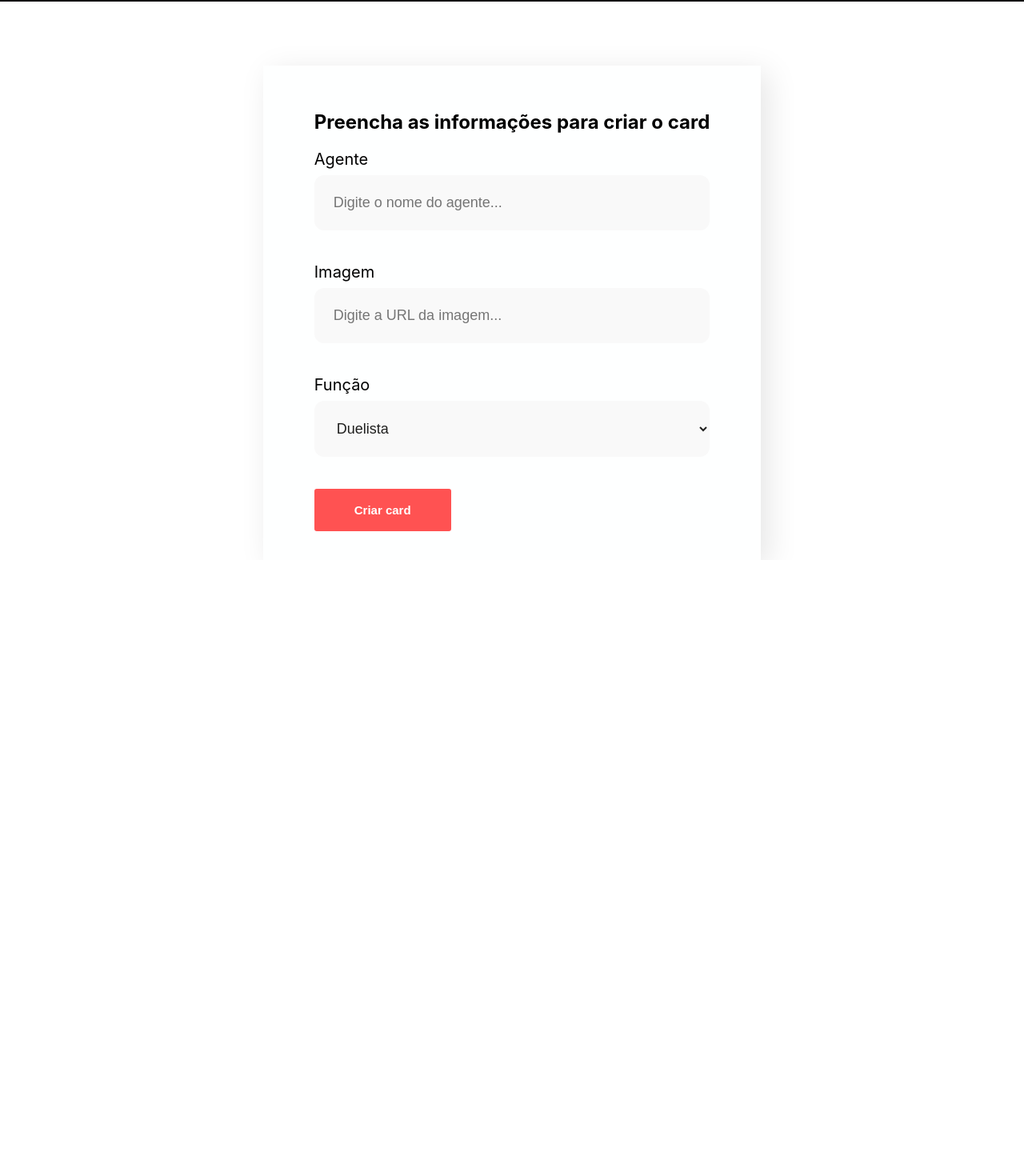
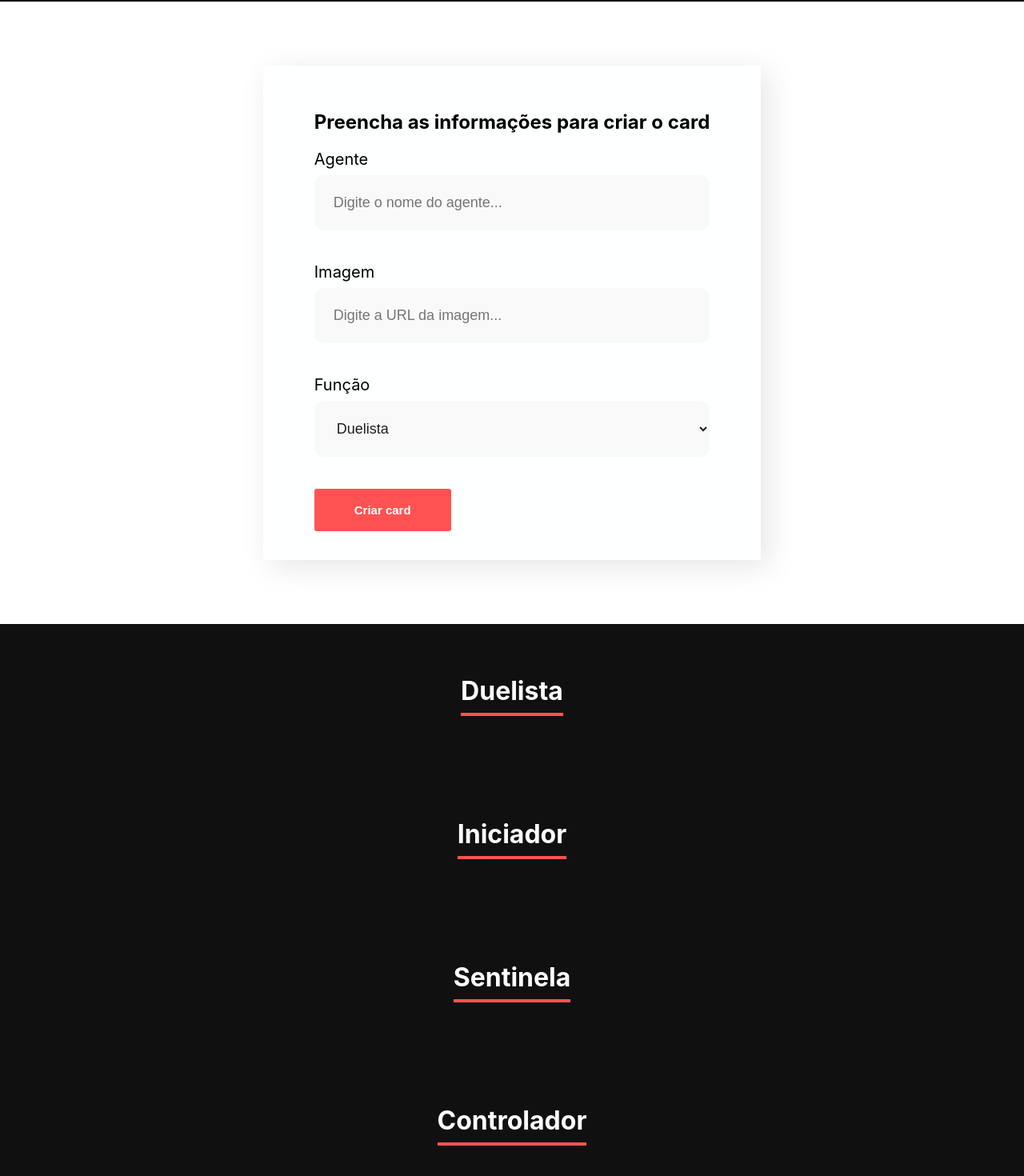
Before and after one commit to hermesgsc/organo-valorant, a React (Create React App) app: page / in a window 1280 px wide. Shown: the part 302-1772 px from the top of the page at 80% size. Before the commit the page ends 1002 px from the top, so only its background shows below. Built offline with nearby package versions, Linux system fonts and the light colour scheme; the HTML template or start-up script is replaced by a standard one.

Commit message:
Iniciando criacao de card do projeto

```diff
--- a/src/App.js
+++ b/src/App.js
@@ -1,20 +1,40 @@
 import { useState } from "react";
 import Banner from "./components/banner";
 import Form from "./components/form";
+import FunctionCategory from "./components/functioncategory";
 
 function App() {
-
-  const [newAgents, setNewAgent] = useState([])
+  const [newAgents, setNewAgent] = useState([]);
 
   const toNewAgentAdded = (newAgent) => {
-    console.log(newAgent)
-    setNewAgent({...newAgents, newAgent})
-  }
+    console.log(newAgent);
+    setNewAgent([...newAgents, newAgent]);
+  };
+
+  const agentFunction = [
+    {
+      name:'Duelista',
+    },
+
+    {
+      name:'Iniciador',
+    },
+
+    {
+      name:'Sentinela',
+    },
+
+    {
+      name:'Controlador',
+    }
+  ]
 
   return (
     <div>
       <Banner />
-      <Form toNewAgentAdded={newAgent => toNewAgentAdded(newAgent)}/>
+      <Form agentFunction={agentFunction.map(agentFunction => agentFunction.name)} toNewAgentAdded={toNewAgentAdded} />
+      {agentFunction.map(agentFunction => <FunctionCategory key={agentFunction.name} nameFunction={agentFunction.name}/>)}
+
     </div>
   );
 }
--- a/src/components/form/form.css
+++ b/src/components/form/form.css
@@ -1,7 +1,7 @@
 .container-form {
     display: flex;
     justify-content: center;
-    padding-top: 80px;
+    padding: 80px 0;
 }
 
 .container-form form {
--- a/src/components/form/index.js
+++ b/src/components/form/index.js
@@ -5,7 +5,6 @@ import Button from "../button";
 import "./form.css";
 
 const Form = (props) => {
-  const agentFunction = ["Duelista", "Iniciador", "Sentinela", "Controlador"];
 
   const [agentName, setAgentName] = useState("");
   const [image, setImage] = useState("");
@@ -45,7 +44,7 @@ const Form = (props) => {
           whenChanged={stringValue => setAgentFunction(stringValue)}
           mandatory={true}
           label="Função"
-          items={agentFunction}
+          items={props.agentFunction}
         />
 
         <Button text="Criar card" />
--- /dev/null
+++ b/src/components/functioncategory/functioncategory.css
@@ -0,0 +1,13 @@
+.function-title {
+    text-align: center;
+    padding: 32px;
+    background-color: #111011;
+}
+
+.function-title h3 {
+    font-size: 32px;
+    border-bottom: 4px solid #FF5252;
+    display: inline-block;
+    color: white;
+    padding-bottom: 8px;
+}
--- /dev/null
+++ b/src/components/functioncategory/index.js
@@ -0,0 +1,11 @@
+import "./functioncategory.css"
+
+const FunctionCategory = (props) => {
+    return(
+        <section className="function-title">
+            <h3>{props.nameFunction}</h3>
+        </section>
+    )
+}
+
+export default FunctionCategory;
```
Also changed, not shown: src/components/card/card.css (added), src/components/card/index.js (added).
